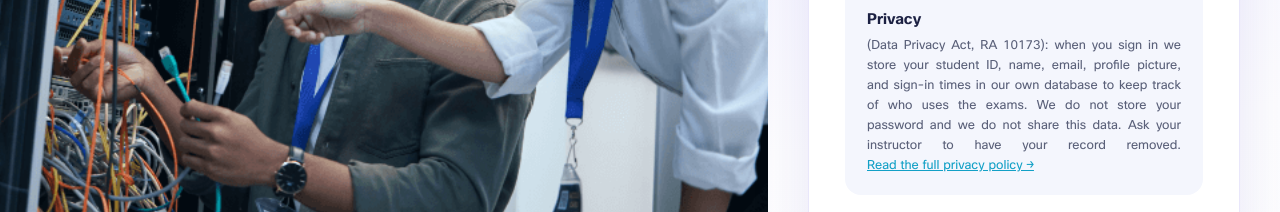
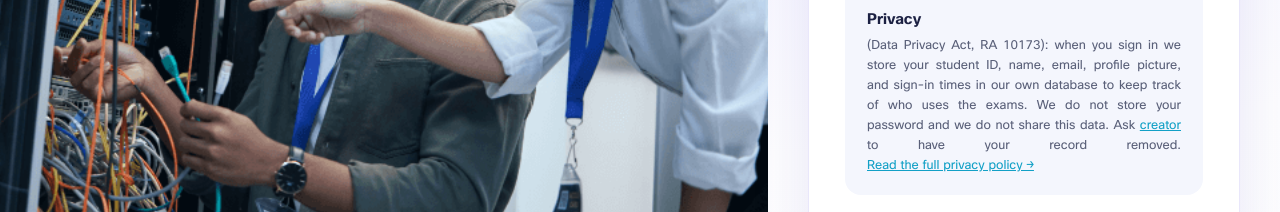
Before and after one commit to Drakaniia/ccna2, an Astro site: page /ccna2/login in a window 1280 px wide. Shown: the part 442-654 px from the top of the page. Built offline with nearby package versions, Linux system fonts and the light colour scheme; Astro itself is replaced by a stand-in of ours; no server answers.

Commit message:
feat(auth): link the site creator in the login privacy notice
Point the record-removal sentence at the creator's GitHub profile and reuse the existing auth-policy-link styling.

```diff
--- a/src/pages/login.astro
+++ b/src/pages/login.astro
@@ -147,7 +147,16 @@ const heroHeight = 600;
             (Data Privacy Act, RA 10173): when you sign in we store your student ID,
             name, email, profile picture, and sign-in times in our own database to keep
             track of who uses the exams. We do not store your password and we do not
-            share this data. Ask your instructor to have your record removed.
+            share this data. Ask
+            <a
+              class="auth-policy-link"
+              href="https://github.com/Drakaniia"
+              target="_blank"
+              rel="noreferrer noopener"
+            >
+              <span>creator</span>
+            </a>
+             to have your record removed.
             <a class="auth-policy-link" href={privacyHref}>Read the full privacy policy →</a>
           </p>
         </section>
```
